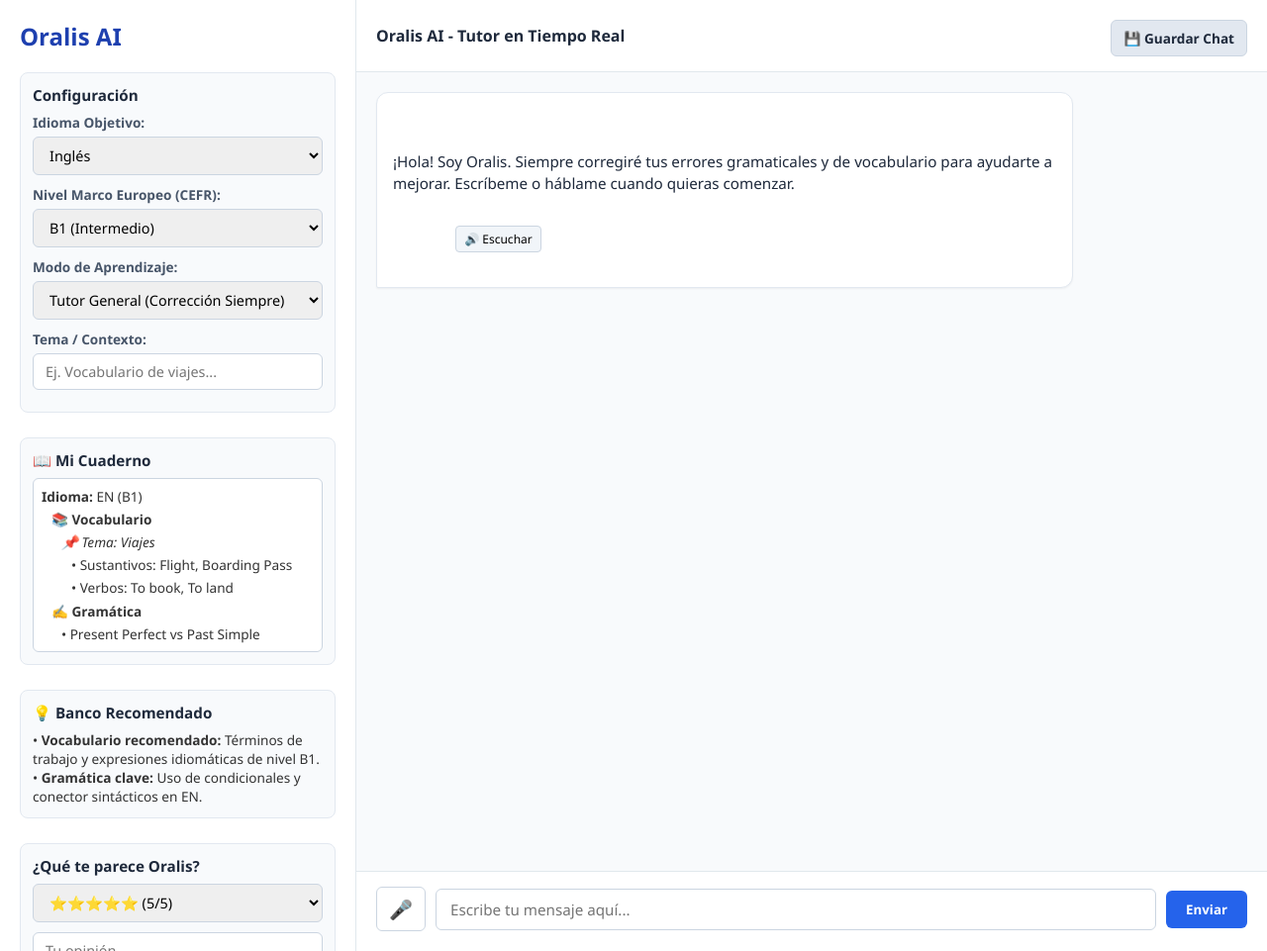
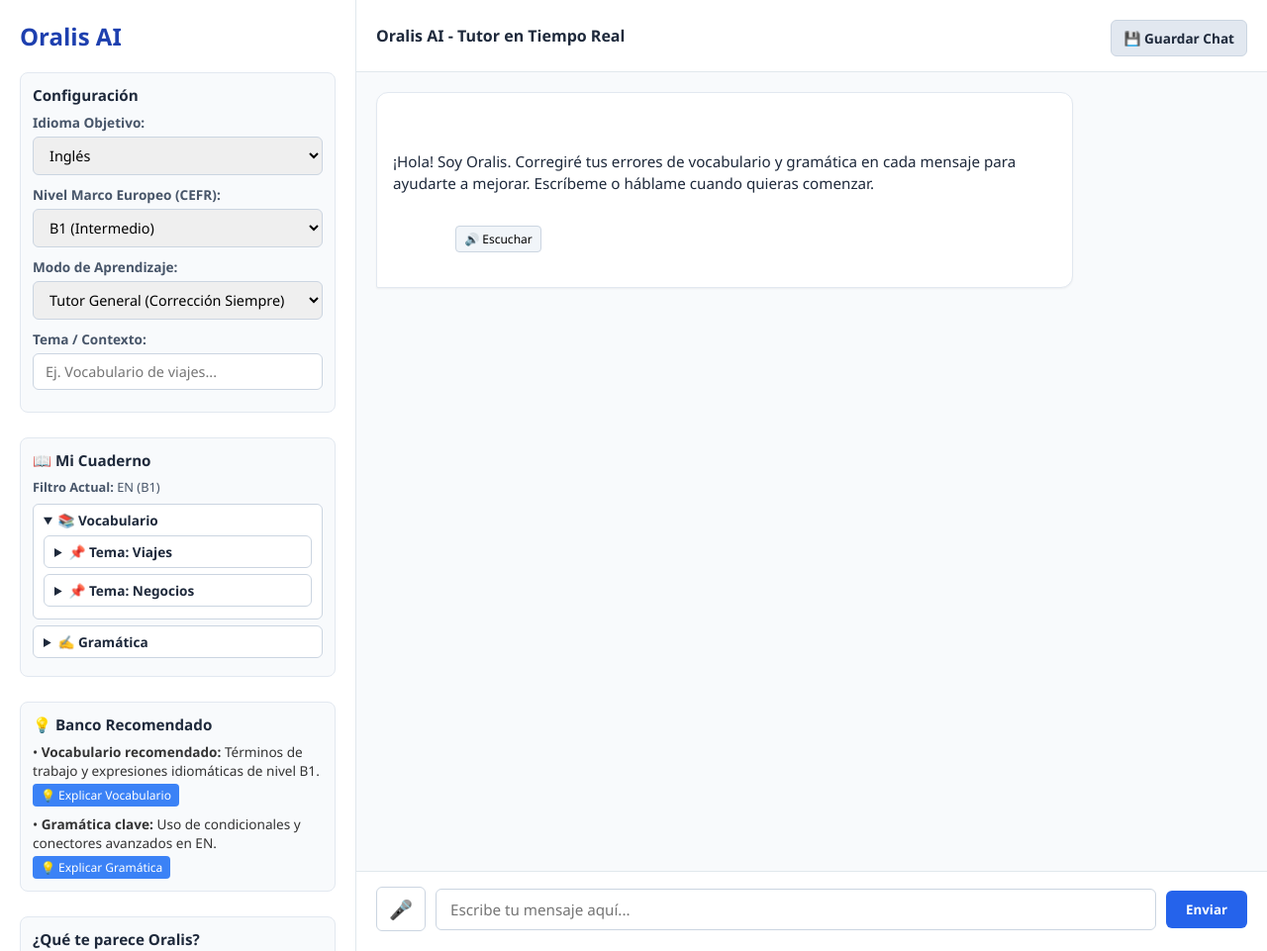
Before and after one commit to pathercab-cmyk/Lingomind, a Flask app: page / in a window 1280 px wide. Shown: the whole page at 99% size. Run offline with Flask 3, Linux system fonts and the light colour scheme; the visitor is signed in with stand-in values (Sample User, id 1); some libraries are stand-ins or nearby versions.

Commit message:
Update index.html

```diff
--- a/templates/index.html
+++ b/templates/index.html
@@ -25,10 +25,14 @@
         .btn-secondary { background-color: #e2e8f0; color: #1e293b; border: 1px solid #cbd5e1; margin-top: 5px; }
         .btn-secondary:hover { background-color: #cbd5e1; }
 
-        /* CUADERNO Y BANCO */
-        .cuaderno-tree { font-size: 0.85rem; max-height: 180px; overflow-y: auto; background: #fff; padding: 8px; border: 1px solid #cbd5e1; border-radius: 6px; }
+        .btn-explain { background-color: #3b82f6; color: white; border: none; padding: 3px 8px; border-radius: 4px; font-size: 0.75rem; cursor: pointer; margin-top: 4px; display: inline-block; }
+        .btn-explain:hover { background-color: #1d4ed8; }
+
+        /* PESTAÑAS Y DESPLEGABLES DEL CUADERNO */
+        details { margin-bottom: 6px; background: #ffffff; border: 1px solid #cbd5e1; border-radius: 6px; padding: 6px 10px; }
+        summary { font-weight: 600; font-size: 0.85rem; cursor: pointer; color: #1e293b; outline: none; }
+        .details-content { padding-top: 6px; font-size: 0.8rem; color: #475569; }
         .tree-node { margin-left: 10px; margin-top: 4px; }
-        .tree-tag { background: #e0f2fe; color: #0369a1; padding: 2px 6px; border-radius: 4px; font-size: 0.75rem; font-weight: 600; }
 
         .feedback-section { margin-top: auto; }
         .user-info { display: flex; justify-content: space-between; align-items: center; padding-top: 10px; border-top: 1px solid #e2e8f0; font-size: 0.85rem; }
@@ -135,31 +139,59 @@
             </div>
         </div>
 
-        <!-- MI CUADERNO -->
+        <!-- MI CUADERNO CON PESTAÑAS Y DESPLEGABLES -->
         <div class="section-box">
             <div class="section-title">📖 Mi Cuaderno</div>
-            <div class="cuaderno-tree" id="cuaderno-contenido">
-                <div><strong>Idioma:</strong> <span id="lbl-idioma">Inglés</span> (<span id="lbl-nivel">B1</span>)</div>
-                <div class="tree-node">
-                    <strong>📚 Vocabulario</strong>
-                    <div class="tree-node">
-                        <em>📌 Tema: Viajes</em>
-                        <div class="tree-node">• Sustantivos: Flight, Boarding Pass</div>
-                        <div class="tree-node">• Verbos: To book, To land</div>
-                    </div>
+            <div style="font-size: 0.8rem; margin-bottom: 8px; color: #475569;">
+                <strong>Filtro Actual:</strong> <span id="lbl-idioma">Inglés</span> (<span id="lbl-nivel">B1</span>)
+            </div>
+
+            <details open>
+                <summary>📚 Vocabulario</summary>
+                <div class="details-content">
+                    <details>
+                        <summary>📌 Tema: Viajes</summary>
+                        <div class="details-content">
+                            <div class="tree-node"><strong>Sustantivos:</strong> Flight, Ticket, Gate</div>
+                            <div class="tree-node"><strong>Verbos:</strong> To book, To land, To board</div>
+                            <div class="tree-node"><strong>Adjetivos:</strong> Delayed, Direct, Crowded</div>
+                        </div>
+                    </details>
+                    <details>
+                        <summary>📌 Tema: Negocios</summary>
+                        <div class="details-content">
+                            <div class="tree-node"><strong>Sustantivos:</strong> Meeting, Agreement, Budget</div>
+                            <div class="tree-node"><strong>Verbos:</strong> To negotiate, To sign, To confirm</div>
+                        </div>
+                    </details>
                 </div>
-                <div class="tree-node" style="margin-top: 5px;">
-                    <strong>✍️ Gramática</strong>
-                    <div class="tree-node">• Present Perfect vs Past Simple</div>
+            </details>
+
+            <details>
+                <summary>✍️ Gramática</summary>
+                <div class="details-content">
+                    <details>
+                        <summary>🔹 Tiempos Verbales</summary>
+                        <div class="details-content">
+                            <div class="tree-node">• Present Perfect vs Past Simple</div>
+                            <div class="tree-node">• Conditional Sentences (Type 1 & 2)</div>
+                        </div>
+                    </details>
+                    <details>
+                        <summary>🔹 Conectores y Estructuras</summary>
+                        <div class="details-content">
+                            <div class="tree-node">• Although / However / In spite of</div>
+                        </div>
+                    </details>
                 </div>
-            </div>
+            </details>
         </div>
 
-        <!-- BANCO RECOMENDADO -->
+        <!-- BANCO RECOMENDADO CON BOTONES DE EXPLICACIÓN -->
         <div class="section-box">
             <div class="section-title">💡 Banco Recomendado</div>
             <div style="font-size: 0.85rem;" id="banco-recomendado">
-                Cargando recomendaciones para nivel B1...
+                <!-- Se llena dinámicamente -->
             </div>
         </div>
 
@@ -198,7 +230,7 @@
 
         <div id="chat-box" class="chat-box">
             <div class="mensaje mensaje-oralis">
-                <div class="contenido-texto">¡Hola! Soy Oralis. Siempre corregiré tus errores gramaticales y de vocabulario para ayudarte a mejorar. Escríbeme o háblame cuando quieras comenzar.</div>
+                <div class="contenido-texto">¡Hola! Soy Oralis. Corregiré tus errores de vocabulario y gramática en cada mensaje para ayudarte a mejorar. Escríbeme o háblame cuando quieras comenzar.</div>
                 <button type="button" class="btn-audio" onclick="reproducirTexto(this.previousElementSibling.innerText)">🔊 Escuchar</button>
             </div>
         </div>
@@ -226,7 +258,7 @@
         let rec;
         let escuchando = false;
 
-        // Configuración de Reconocimiento de Voz
+        // Reconocimiento de Voz
         if ('webkitSpeechRecognition' in window || 'SpeechRecognition' in window) {
             const SpeechRecognition = window.SpeechRecognition || window.webkitSpeechRecognition;
             rec = new SpeechRecognition();
@@ -270,7 +302,7 @@
             }
         }
 
-        // Reproducción de voz
+        // Reproducción de Voz
         function reproducirTexto(texto) {
             if ('speechSynthesis' in window) {
                 window.speechSynthesis.cancel();
@@ -303,13 +335,25 @@
             document.getElementById('lbl-idioma').innerText = idioma.toUpperCase();
             document.getElementById('lbl-nivel').innerText = nivel;
 
-            // Actualizar Banco Recomendado
-            document.getElementById('banco-recomendado').innerHTML = `
-                • <strong>Vocabulario recomendado:</strong> Términos de trabajo y expresiones idiomáticas de nivel ${nivel}.<br>
-                • <strong>Gramática clave:</strong> Uso de condicionales y conector sintácticos en ${idioma.toUpperCase()}.
+            // Actualizar Banco Recomendado con botones de explicación
+            const bancoBox = document.getElementById('banco-recomendado');
+            bancoBox.innerHTML = `
+                <div style="margin-bottom: 8px;">
+                    • <strong>Vocabulario recomendado:</strong> Términos de trabajo y expresiones idiomáticas de nivel ${nivel}.<br>
+                    <button type="button" class="btn-explain" onclick="pedirExplicacion('Explícame el vocabulario clave recomendado para el nivel ${nivel} en ${idioma.toUpperCase()}')">💡 Explicar Vocabulario</button>
+                </div>
+                <div>
+                    • <strong>Gramática clave:</strong> Uso de condicionales y conectores avanzados en ${idioma.toUpperCase()}.<br>
+                    <button type="button" class="btn-explain" onclick="pedirExplicacion('Explícame la gramática clave y conectores recomendados para el nivel ${nivel} en ${idioma.toUpperCase()}')">💡 Explicar Gramática</button>
+                </div>
             `;
 
             actualizarExamenes();
+        }
+
+        function pedirExplicacion(consulta) {
+            document.getElementById('input-mensaje').value = consulta;
+            document.getElementById('form-chat').dispatchEvent(new Event('submit', { cancelable: true, bubbles: true }));
         }
 
         async function actualizarExamenes() {
```
